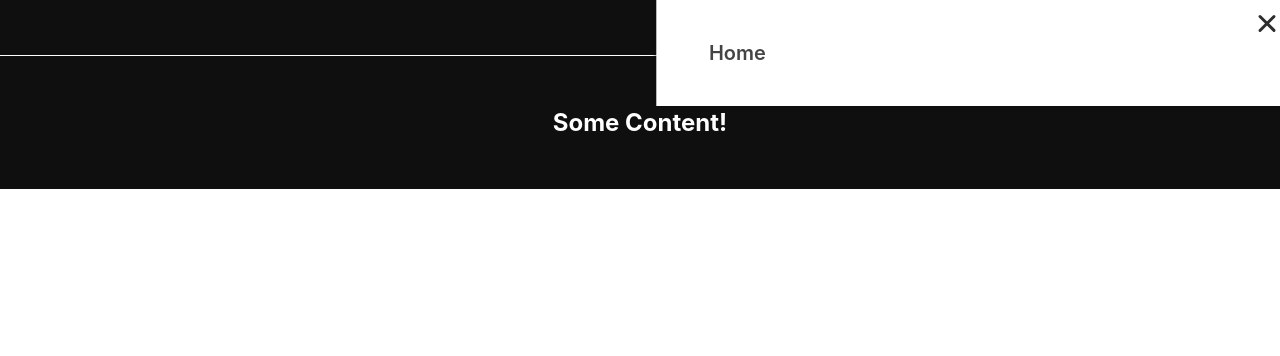
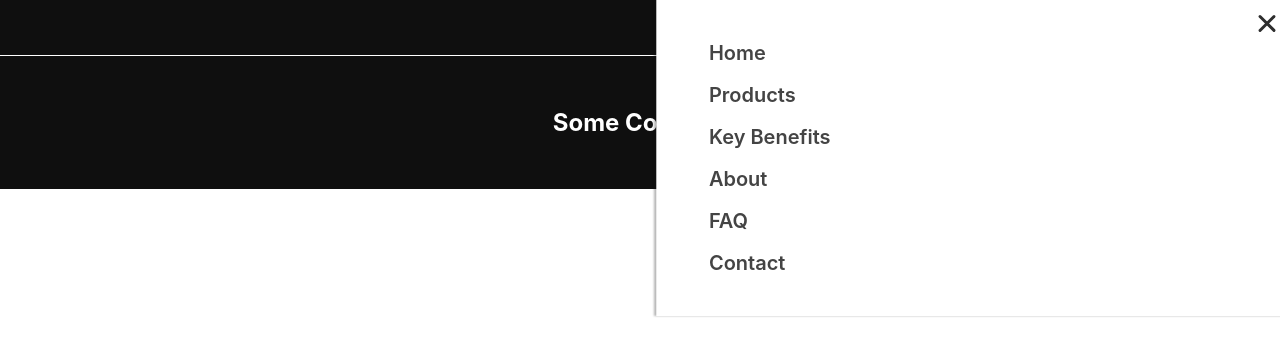
Before and after one commit to Sbrunelli433/React-Portfolio, a React (Create React App) app in the folder hamburger-menu/: page / in a window 1280 px wide. Both pictures are taken after a click on the element 1268 px from the left and 27 px from the top of the page. Shown: the top 356 px of the page. Built offline with nearby package versions, Linux system fonts and the light colour scheme.

Commit message:
added more menu items

```diff
--- a/hamburger-menu/src/components/hamburgerMenu/navMenu.jsx
+++ b/hamburger-menu/src/components/hamburgerMenu/navMenu.jsx
@@ -67,6 +67,86 @@ export function NavMenu({ isOpen }) {
                 >
                     <a href="#">Home</a>
                 </NavLink>
+                <NavLink
+                    initial={false}
+                    animate={isOpen ? "show" : "hide"}
+                    variants={{
+                        show: {
+                        ...variants.show,
+                        transition: { delay: 0.4, duration: 0.2 },
+                        },
+                        hide: {
+                        ...variants.hide,
+                        transition: { delay: 0.1, duration: 0.05 },
+                        },
+                    }}
+                >
+                    <a href="#">Products</a>
+                </NavLink>
+                <NavLink
+                    initial={false}
+                    animate={isOpen ? "show" : "hide"}
+                    variants={{
+                        show: {
+                        ...variants.show,
+                        transition: { delay: 0.5, duration: 0.2 },
+                        },
+                        hide: {
+                        ...variants.hide,
+                        transition: { delay: 0.15, duration: 0.05 },
+                        },
+                    }}
+                >
+                    <a href="#">Key Benefits</a>
+                </NavLink>
+                <NavLink
+                    initial={false}
+                    animate={isOpen ? "show" : "hide"}
+                    variants={{
+                        show: {
+                        ...variants.show,
+                        transition: { delay: 0.6, duration: 0.2 },
+                        },
+                        hide: {
+                        ...variants.hide,
+                        transition: { delay: 0.2, duration: 0.05 },
+                        },
+                    }}
+                >
+                    <a href="#">About</a>
+                </NavLink>
+                <NavLink
+                    initial={false}
+                    animate={isOpen ? "show" : "hide"}
+                    variants={{
+                        show: {
+                        ...variants.show,
+                        transition: { delay: 0.7, duration: 0.2 },
+                        },
+                        hide: {
+                        ...variants.hide,
+                        transition: { delay: 0.25, duration: 0.05 },
+                        },
+                    }}
+                >
+                    <a href="#">FAQ</a>
+                </NavLink>
+                <NavLink
+                    initial={false}
+                    animate={isOpen ? "show" : "hide"}
+                    variants={{
+                        show: {
+                        ...variants.show,
+                        transition: { delay: 0.8, duration: 0.2 },
+                        },
+                        hide: {
+                        ...variants.hide,
+                        transition: { delay: 0.3, duration: 0.05 },
+                        },
+                    }}
+                >
+                    <a href="#">Contact</a>
+                </NavLink>
             </NavList>
         </NavMenuContainer>
     )
```
